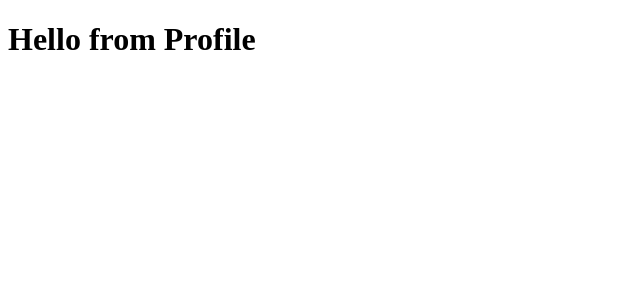
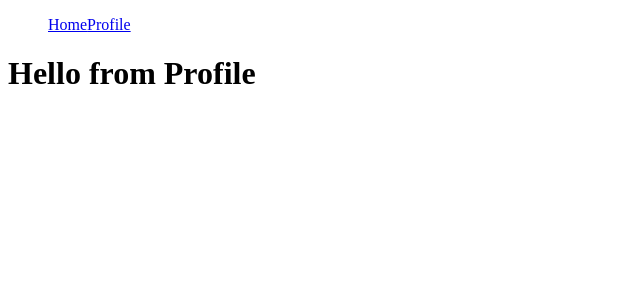
Before and after one commit to Ying-lenny/odin-shopping, a React (Create React App) app: page /profile in a window 1280 px wide. Shown: the top 300 px of the page, without its empty margins (0-640 px from the left). Built offline with nearby package versions, Linux system fonts and the light colour scheme.

Commit message:
Added primitive navbar to app

```diff
--- /dev/null
+++ b/src/Components/Nav.js
@@ -0,0 +1,15 @@
+import React from "react";
+import { Link } from "react-router-dom";
+
+const Nav = () => {
+    return (
+        <div className="navbar">
+                <ul className="nav-links">
+                    <Link to='/'>Home</Link>
+                    <Link to='/Profile'>Profile</Link>
+                </ul>
+        </div>
+    )
+}
+
+export default Nav
--- /dev/null
+++ b/src/Components/RouteSwitch.js
@@ -0,0 +1,20 @@
+import { BrowserRouter, Routes, Route } from 'react-router-dom';
+import App from '../App';
+import Profile from './Profile';
+import Nav from './Nav';
+
+const RouteSwitch = () => {
+    return (
+        <BrowserRouter>
+            <div className='Router'>
+                <Nav/>
+                <Routes>
+                    <Route path='/' exact element={<App/>}/>
+                    <Route path='/profile' element={<Profile/>}/>
+                </Routes>
+            </div>
+        </BrowserRouter>
+    )
+}
+
+export default RouteSwitch;
--- a/src/RouteSwitch.js
+++ /dev/null
@@ -1,16 +0,0 @@
-import { BrowserRouter, Routes, Route } from 'react-router-dom';
-import App from './App';
-import Profile from './Profile';
-
-const RouteSwitch = () => {
-    return (
-        <BrowserRouter>
-            <Routes>
-                <Route path='/' exact element={<App/>}/>
-                <Route path='/profile' element={<Profile/>}/>
-            </Routes>
-        </BrowserRouter>
-    )
-}
-
-export default RouteSwitch;
--- a/src/index.js
+++ b/src/index.js
@@ -1,6 +1,6 @@
 import React from 'react';
 import ReactDOM from 'react-dom/client';
-import RouteSwitch from './RouteSwitch';
+import RouteSwitch from './Components/RouteSwitch';
 
 const root = ReactDOM.createRoot(document.getElementById('root'));
 root.render(
```
Also changed, not shown: src/Components/Profile.js (renamed from src/Profile.js).
